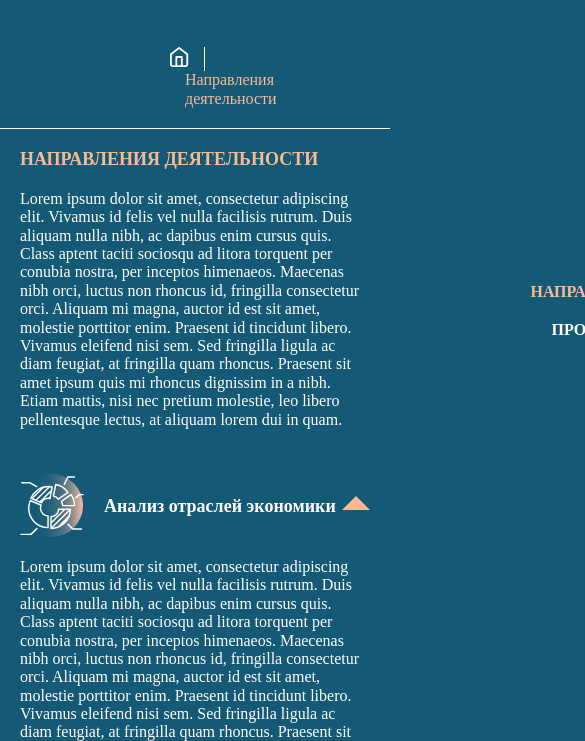
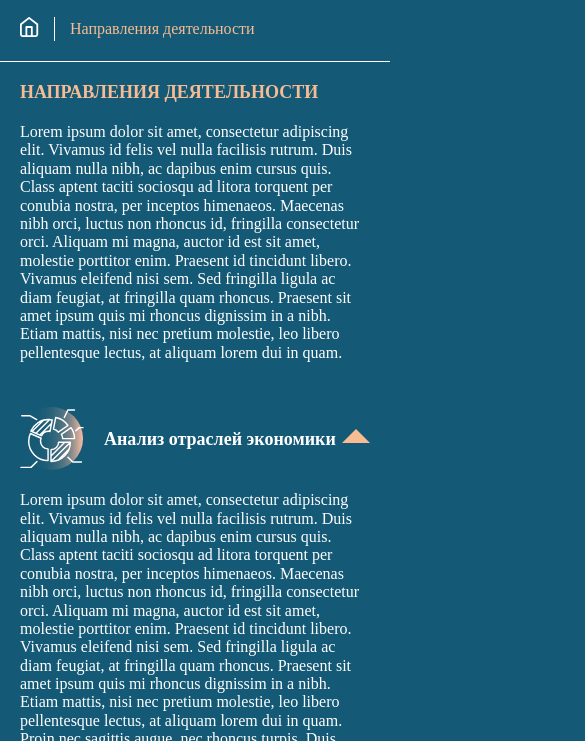
Before and after one commit to YourunB/ATRE, a website: page activity.html in a window 390 px wide. Shown: the part 103-844 px from the top of the page, 585 px wide, since content can reach past the window. Drawn offline with Linux system fonts and the light colour scheme; a web font is replaced by a local one.

Commit message:
feat: add adaptive for activity page

```diff
--- a/activity.html
+++ b/activity.html
@@ -39,7 +39,7 @@
         <a class="history-links__link history-links__link_checked" href="activity.html">Направления деятельности</a>
       </div>
 
-      <section class="section">
+      <section class="section activity-full">
         <h2 class="section__title">Направления деятельности</h2>
         <p class="activity__description">Lorem ipsum dolor sit amet, consectetur adipiscing elit. Vivamus id felis vel nulla facilisis rutrum. Duis aliquam nulla nibh, ac dapibus enim cursus quis. Class aptent taciti sociosqu ad litora torquent per conubia nostra, per inceptos himenaeos. Maecenas nibh orci, luctus non rhoncus id, fringilla consectetur orci. Aliquam mi magna, auctor id est sit amet, molestie porttitor enim. Praesent id tincidunt libero. Vivamus eleifend nisi sem. Sed fringilla ligula ac diam feugiat, at fringilla quam rhoncus. Praesent sit amet ipsum quis mi rhoncus dignissim in a nibh. Etiam mattis, nisi nec pretium molestie, leo libero pellentesque lectus, at aliquam lorem dui in quam.</p>
 
@@ -182,6 +182,8 @@
             </li>
           </ul>
         </div>
+
+        <a class="btn-top" href="#page-top"><img src="assets/images/svg/btn-to-top.svg" alt="Вверх"></a>
       </section>
     </main>
 
--- a/styles/media.css
+++ b/styles/media.css
@@ -33,7 +33,12 @@
     padding: 20px 35px 30px 35px;
   }
 
-  .trust {
+  .history-links {
+    padding: 30px 35px 20px 35px;
+  }
+
+  .trust,
+  .activity-full {
     padding-bottom: 140px;
   }
 
@@ -69,7 +74,7 @@
     right: 0;
     top: 100px;
     overflow-y: auto;
-    transform: translateX(120%);
+    transform: translateX(-120%);
   }
 
   .header-navigation_show {
@@ -157,6 +162,7 @@
   }
 
   .section,
+  .history-links,
   .footer-wrapper,
   .footer-copyright,
   .header-wrapper {
@@ -167,7 +173,8 @@
     margin-bottom: 20px;
   }
 
-  .trust {
+  .trust,
+  .activity-full {
     padding-bottom: 100px;
   }
 
--- a/styles/styles.css
+++ b/styles/styles.css
@@ -280,6 +280,11 @@ body {
   display: inline;
 }
 
+.activity-full {
+  position: relative;
+  padding-bottom: 220px;
+}
+
 /*-------------------------------------news-section--------------------------*/
 
 .news {
@@ -489,5 +494,5 @@ body {
 }
 
 .scroll-off {
-  overflow: hidden;
+  overflow-y: hidden;
 }
```
